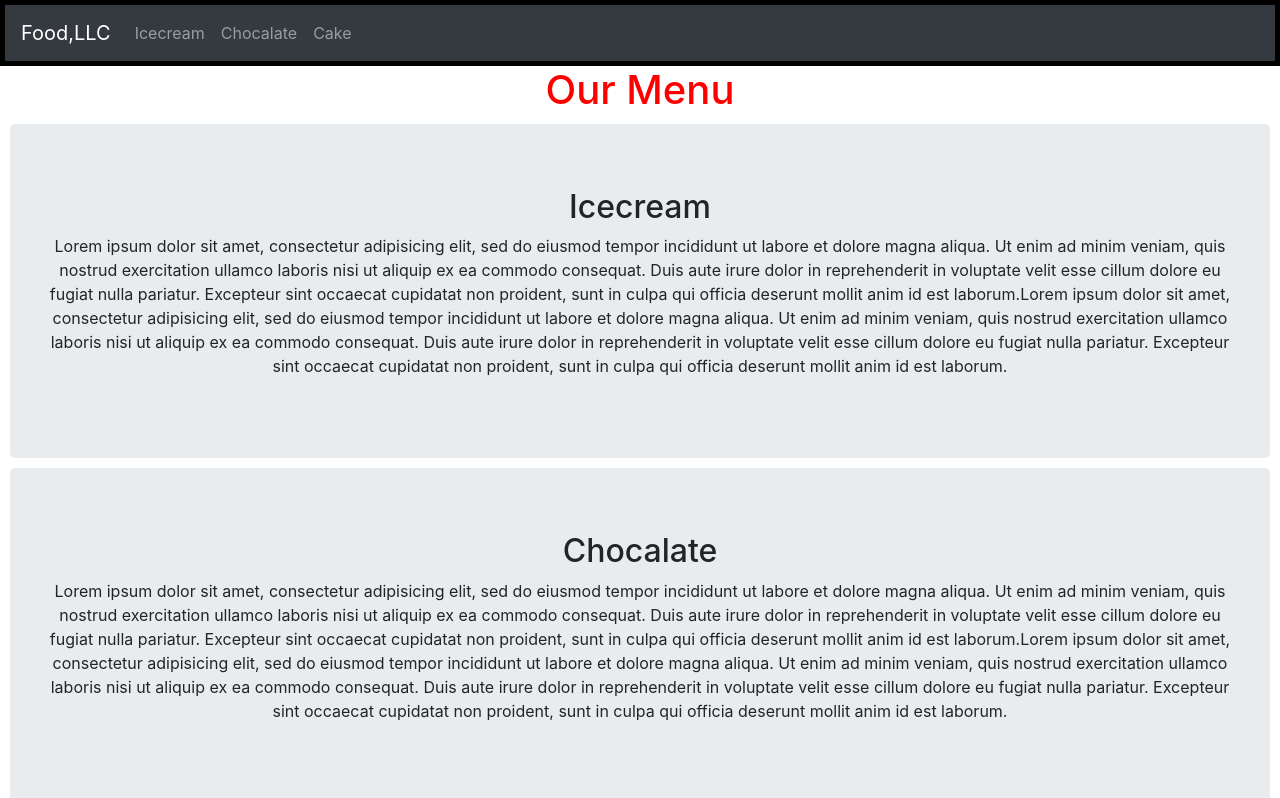
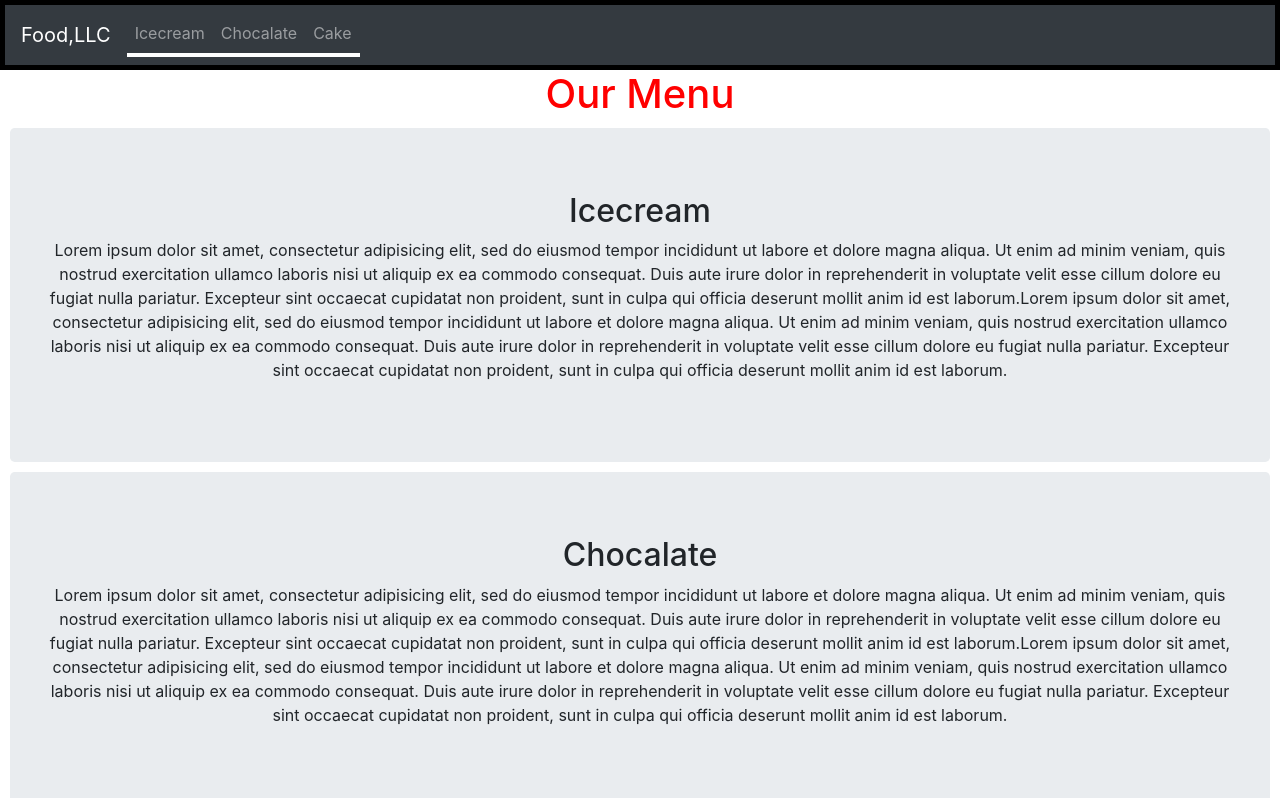
Before and after one commit to GreatSanto/Module_3_Solution, a plain HTML site: page index.html in a window 1280 px wide. Shown: the top 798 px of the page. Drawn offline with nearby package versions, Linux system fonts and the light colour scheme.

Commit message:
remodified

```diff
--- a/index.css
+++ b/index.css
@@ -9,3 +9,9 @@
 #navigation{
 	border:5px solid black;
 }
+#nav-list{
+	border-bottom: 2px solid white;
+}
+#nav-list li{
+	border-bottom: 2px solid white;
+}
--- a/index.html
+++ b/index.html
@@ -17,7 +17,7 @@
 	    	<span class="navbar-toggler-icon"></span>
 	  	</button>
 	  	<div class="collapse navbar-collapse" id="collapsibleNavbar">
-		    <ul class="navbar-nav">
+		    <ul class="navbar-nav" id="nav-list">
 		      <li class="nav-item">
 		        <a class="nav-link text-center" href="#">Icecream</a>
 		      </li>
```
